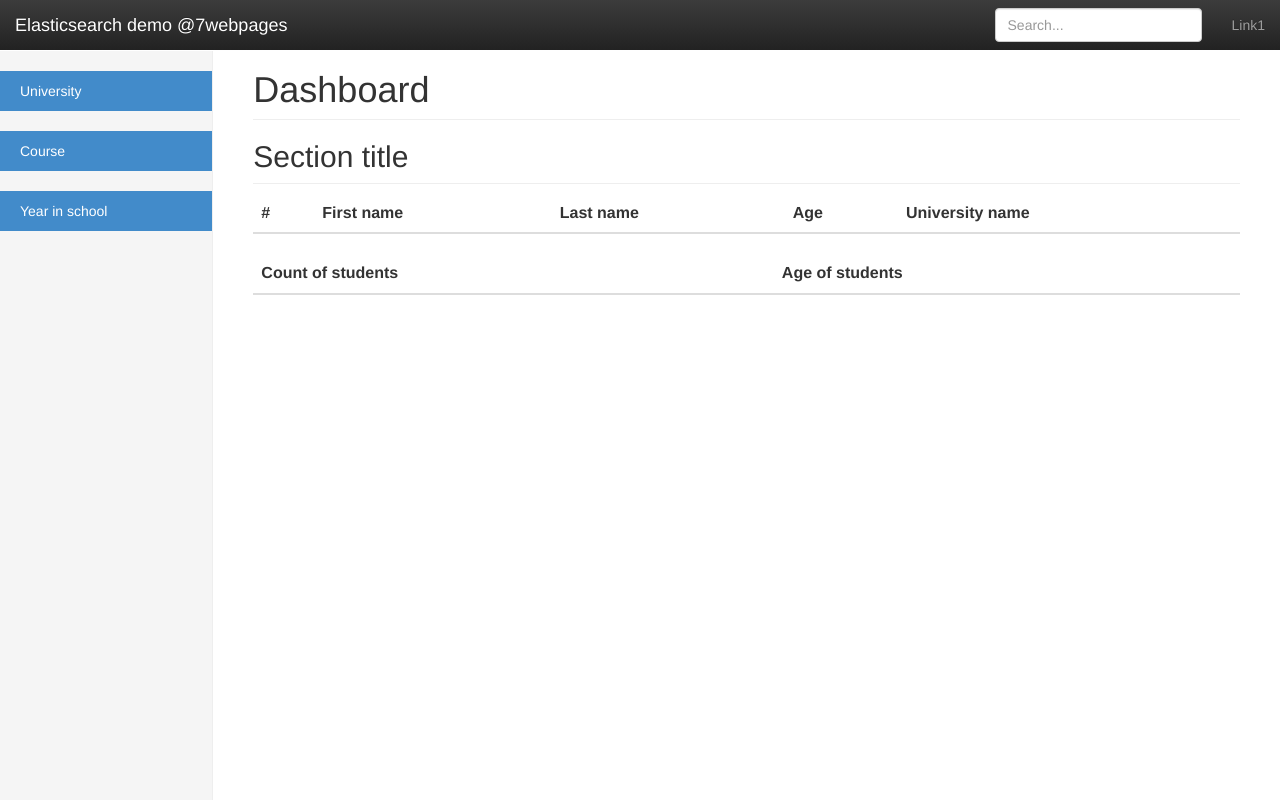
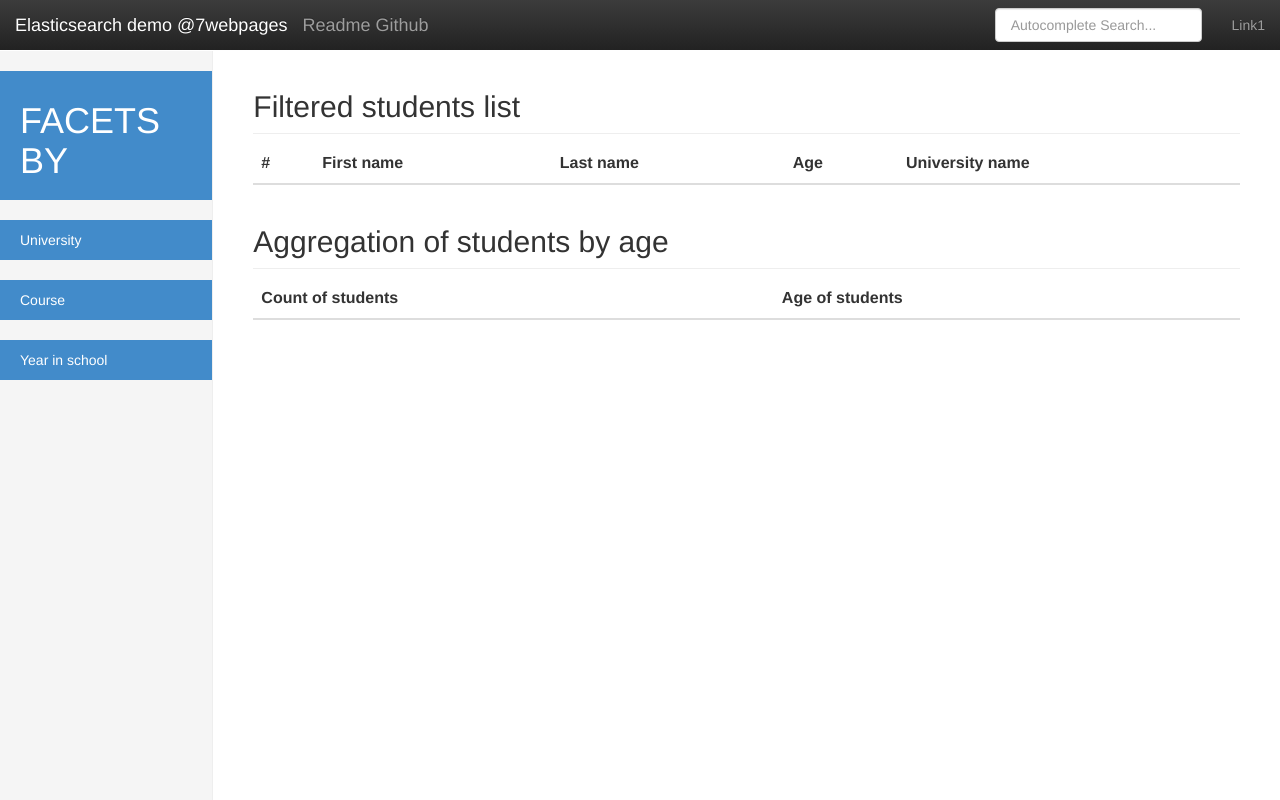
Before and after one commit to 7WebPages/elastic, a Django app: page / in a window 1280 px wide. Run offline with Django 3.2, Linux system fonts and the light colour scheme; data that the repository does not hold is empty; parts of the project's set-up code (start-up, migrations or seed data) failed here and were passed over; some libraries are stand-ins or nearby versions.

Commit message:
some updates

```diff
--- a/project/templates/index.html
+++ b/project/templates/index.html
@@ -33,13 +33,14 @@ $(function() {
         <span class="icon-bar"></span>
       </button>
       <a class="navbar-brand" href="{% url 'index-view' %}">Elasticsearch demo @7webpages</a>
+      <a class="navbar-brand" href="https://github.com/7WebPages/elastic">Readme Github</a>
     </div>
     <div id="navbar" class="navbar-collapse collapse">
       <ul class="nav navbar-nav navbar-right">
         <li><a href="">Link1</a></li>
       </ul>
       <form class="navbar-form navbar-right">
-        <input type="text" id="search" class="form-control" placeholder="Search...">
+        <input type="text" id="search" class="form-control" placeholder=" Autocomplete Search...">
       </form>
     </div>
   </div>
@@ -51,6 +52,9 @@ $(function() {
 <div class="container-fluid">
   <div class="row">
     <div class="col-sm-3 col-md-2 sidebar">
+      <ul class="nav nav-sidebar">
+        <li class="active"><a href=""><h1>FACETS BY</h1><span class="sr-only">(current)</span></a></li>
+      </ul>
       <ul class="nav nav-sidebar">
         <li class="active"><a href="">University<span class="sr-only">(current)</span></a></li>
         {% for university in aggregations.university__name %}
@@ -71,9 +75,8 @@ $(function() {
       </ul>
     </div>
     <div class="col-sm-9 col-sm-offset-3 col-md-10 col-md-offset-2 main">
-          <h1 class="page-header">Dashboard</h1>
 
-          <h2 class="sub-header">Section title</h2>
+          <h2 class="sub-header">Filtered students list</h2>
           <div class="table-responsive">
             <table class="table table-striped">
               <thead>
@@ -98,6 +101,8 @@ $(function() {
               </tbody>
             </table>
           </div>
+
+          <h2 class="sub-header">Aggregation of students by age</h2>
           <div class="table-responsive">
             <table class="table table-striped">
               <thead>
```
Also changed, not shown: README.md.
